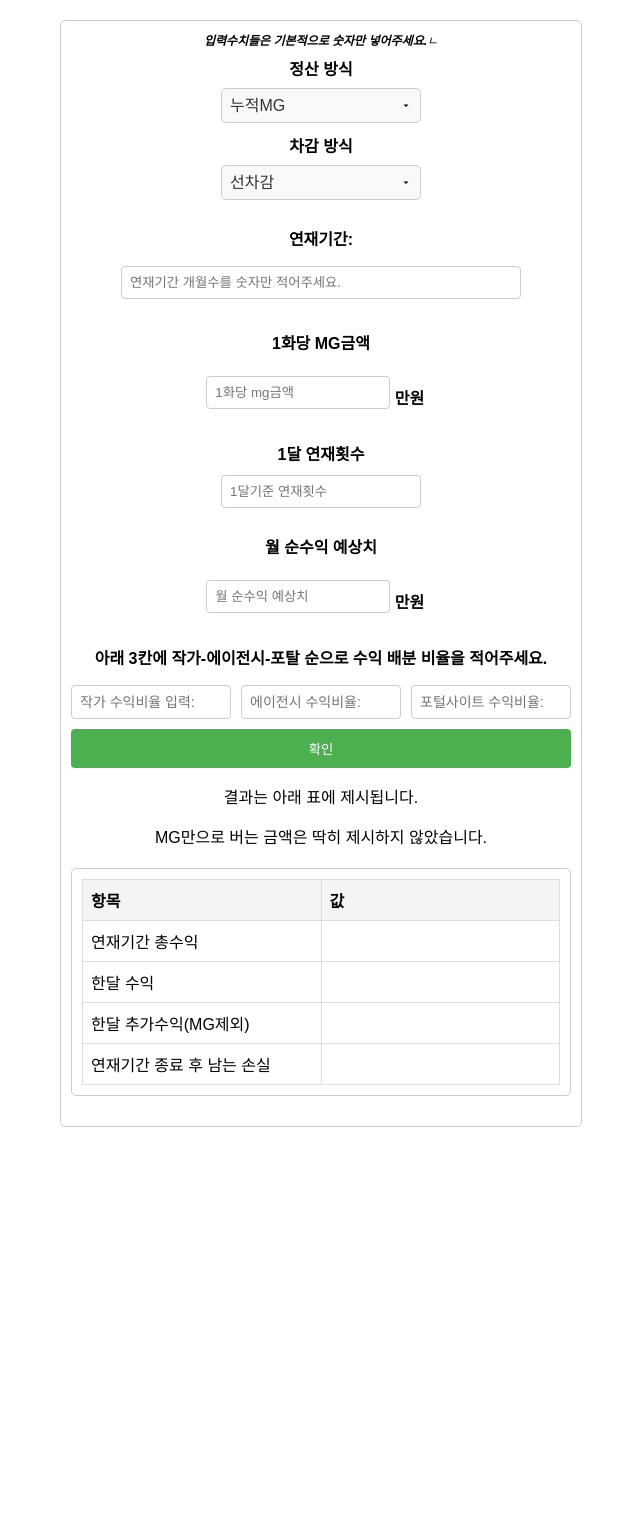
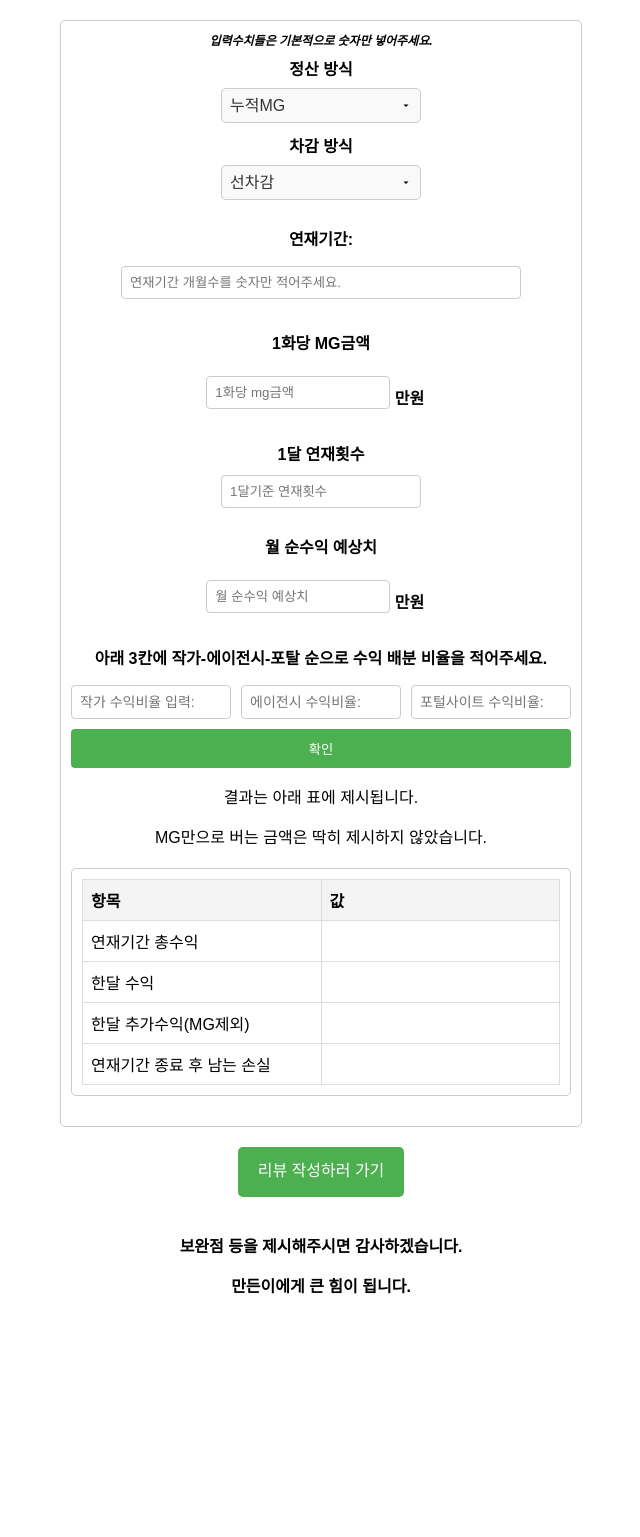
Before and after one commit to artemisfawl12/djangoProj, a Django app: page / in a window 1280 px wide. Shown: the part 86-1623 px from the top of the page, without its empty margins (319-959 px from the left). Before the commit the page ends 1213 px from the top, so only its background shows below. Run offline with Django 4.2, Linux system fonts and the light colour scheme.

Commit message:
스타일 수정 및 리뷰버튼 추가

```diff
--- a/templates/counter/form.html
+++ b/templates/counter/form.html
@@ -168,7 +168,7 @@
     <main>
         <form id="wholeform" method="POST">
             {% csrf_token %}
-            <label for="name" style="font-size: 12px"><i><strong>입력수치들은 기본적으로 숫자만 넣어주세요.</strong>ㄴ</i></label>
+            <label for="name" style="font-size: 12px"><i><strong>입력수치들은 기본적으로 숫자만 넣어주세요.</strong></i></label>
 
             <label for="mg"><strong>정산 방식</strong></label>
             <select id="mg" name="mg" class="selecter" required>
@@ -217,6 +217,7 @@
             <p class="disappeartxt" id="disappeartxt">결과는 아래 표에 제시됩니다.</p>
             <p class="disappeartxt" id="disappeartxt">MG만으로 버는 금액은 딱히 제시하지 않았습니다.</p>
             <p id="loadtxt" class="hidden-text"><strong>백원 이하 값은 버렸습니다.</strong></p>
+            <p id="loadtxt1" class="hidden-text"><i>쪼오끔 걸려요 잠시만요</i></p>
             <div class="table-container">
                 <table id="resultTable" border="1">
                     <thead>
@@ -247,15 +248,22 @@
             </div>
         </form>
 
+        <a href="/review/" class="link" style="margin-top: 0px">리뷰 작성하러 가기</a>
+        <p style="align-self: center"><strong>보완점 등을 제시해주시면 감사하겠습니다.</strong></p>
+        <p style="align-self: center; margin-bottom: 500px"><strong>만든이에게 큰 힘이 됩니다.</strong></p>
+
+
 
     </main>
     <script>
         const btn1 = document.getElementById("submitbtn");
         const loadtxt = document.getElementById("loadtxt");
+        const loadtxt1 = document.getElementById("loadtxt1");
         const form=document.getElementById("wholeform");
         const distxtElements=document.querySelectorAll(".disappeartxt");
         function showLoading(){
             loadtxt.classList.add("visible");
+            loadtxt1.classList.add("visible");
             distxtElements.forEach((element)=>{
                 element.classList.add("invisible");
             })
```
